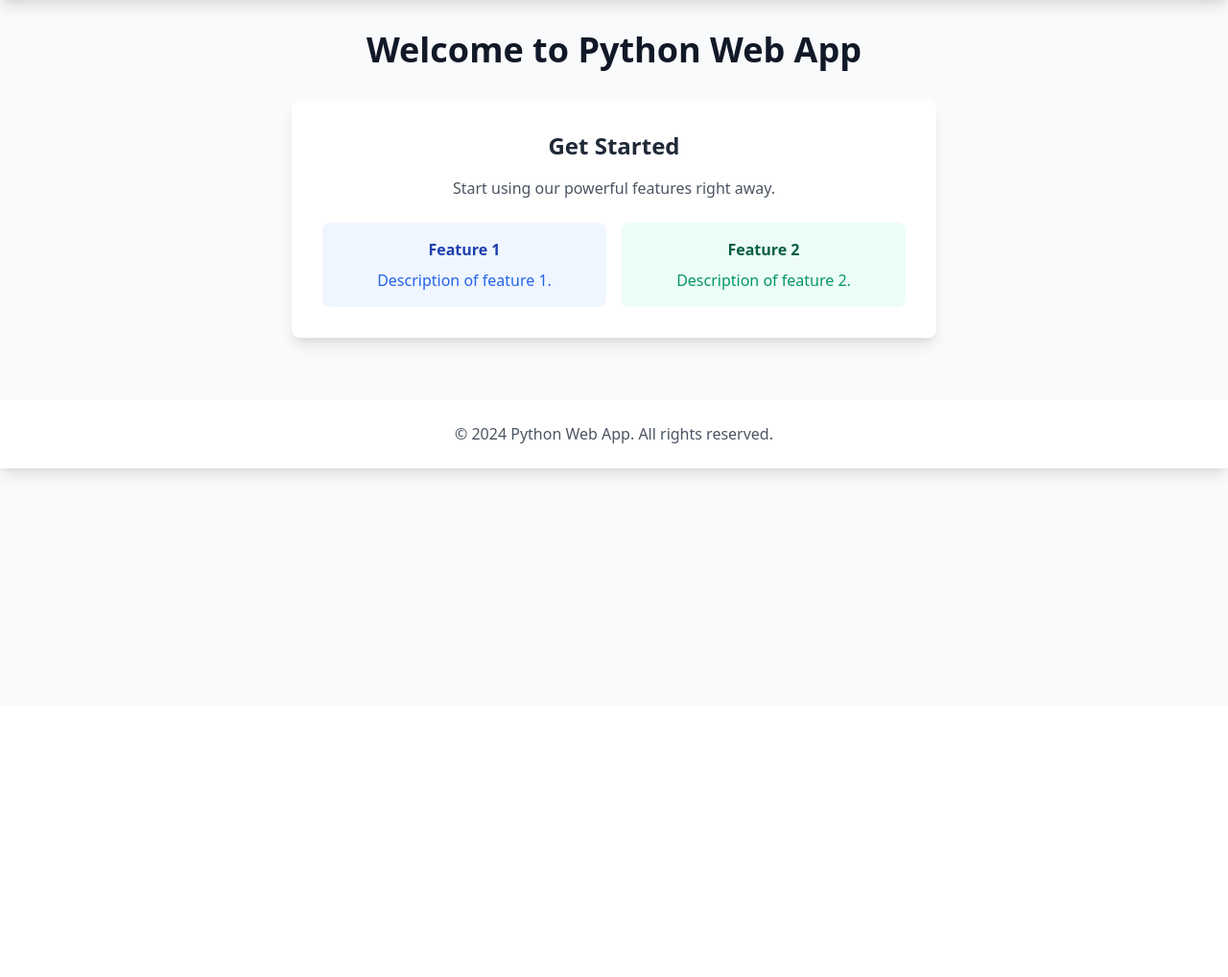
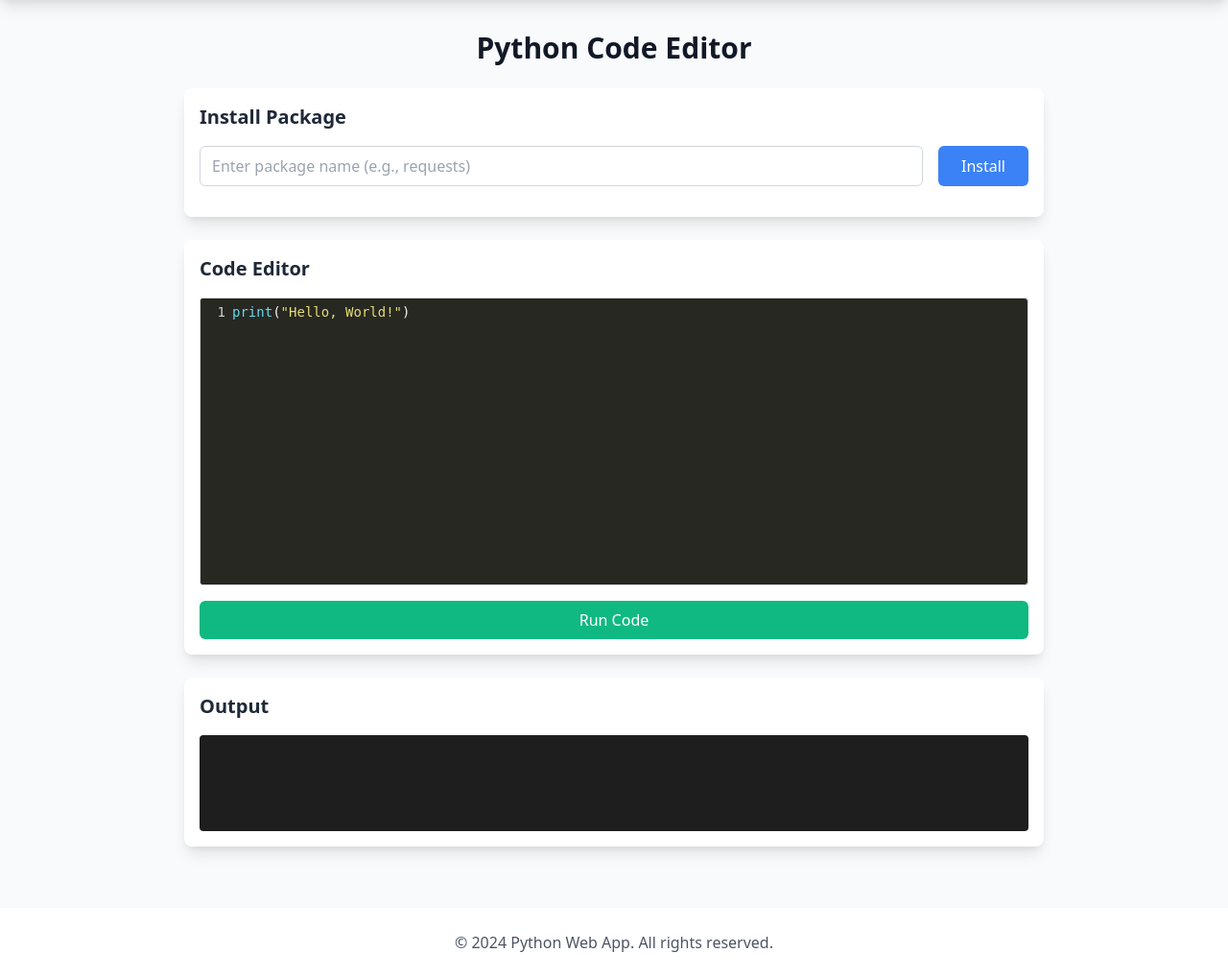
Before and after one commit to dszdfgsgrfgb/python_web, a Flask app: page / in a window 1280 px wide. Shown: the part 64-1082 px from the top of the page at 96% size. Before the commit the page ends 564 px from the top, so only its background shows below. Run offline with Flask 3, Linux system fonts and the light colour scheme; some libraries are stand-ins or nearby versions.

Commit message:
Add files via upload

```diff
--- a/app.py
+++ b/app.py
@@ -1,4 +1,8 @@
 import os
+import sys
+import subprocess
+import tempfile
+import threading
 from flask import Flask, render_template, request, jsonify
 from flask_socketio import SocketIO
 from dotenv import load_dotenv
@@ -9,12 +13,95 @@ load_dotenv()
 # Initialize Flask app
 app = Flask(__name__)
 app.config['SECRET_KEY'] = os.getenv('SECRET_KEY', 'your-secret-key-here')
-socketio = SocketIO(app)
+socketio = SocketIO(app, cors_allowed_origins="*")
+
+def stream_output(process, sid):
+    for line in iter(process.stdout.readline, b''):
+        socketio.emit('output', {'data': line.decode()}, room=sid)
+    process.stdout.close()
+
+def stream_error(process, sid):
+    for line in iter(process.stderr.readline, b''):
+        socketio.emit('error', {'data': line.decode()}, room=sid)
+    process.stderr.close()
 
 # Routes
 @app.route('/')
 def index():
     return render_template('index.html')
+
+# Socket.IO events
+@socketio.on('install_package')
+def handle_package_install(data):
+    package = data.get('package')
+    if not package:
+        socketio.emit('error', {'data': 'No package specified'})
+        return
+
+    try:
+        process = subprocess.Popen(
+            [sys.executable, '-m', 'pip', 'install', package],
+            stdout=subprocess.PIPE,
+            stderr=subprocess.PIPE,
+            bufsize=1,
+            universal_newlines=True
+        )
+
+        # Create threads to stream output and error in real-time
+        thread_out = threading.Thread(target=stream_output, args=(process, request.sid))
+        thread_err = threading.Thread(target=stream_error, args=(process, request.sid))
+
+        thread_out.start()
+        thread_err.start()
+
+        # Wait for the process to complete
+        process.wait()
+
+        thread_out.join()
+        thread_err.join()
+
+    except Exception as e:
+        socketio.emit('error', {'data': str(e)})
+
+@socketio.on('execute_code')
+def handle_code_execution(data):
+    code = data.get('code')
+    if not code:
+        socketio.emit('error', {'data': 'No code provided'})
+        return
+
+    try:
+        # Create a temporary file to store the code
+        with tempfile.NamedTemporaryFile(mode='w', suffix='.py', delete=False) as f:
+            f.write(code)
+            temp_file_name = f.name
+
+        process = subprocess.Popen(
+            [sys.executable, temp_file_name],
+            stdout=subprocess.PIPE,
+            stderr=subprocess.PIPE,
+            bufsize=1,
+            universal_newlines=True
+        )
+
+        # Create threads to stream output and error in real-time
+        thread_out = threading.Thread(target=stream_output, args=(process, request.sid))
+        thread_err = threading.Thread(target=stream_error, args=(process, request.sid))
+
+        thread_out.start()
+        thread_err.start()
+
+        # Wait for the process to complete
+        process.wait()
+
+        thread_out.join()
+        thread_err.join()
+
+        # Clean up the temporary file
+        os.unlink(temp_file_name)
+
+    except Exception as e:
+        socketio.emit('error', {'data': str(e)})
 
 # Error handlers
 @app.errorhandler(404)
--- a/templates/index.html
+++ b/templates/index.html
@@ -1,23 +1,133 @@
 {% extends "base.html" %}
 
-{% block title %}Home{% endblock %}
+{% block title %}Python Code Editor{% endblock %}
+
+{% block extra_head %}
+<link href="https://cdnjs.cloudflare.com/ajax/libs/codemirror/5.65.2/codemirror.min.css" rel="stylesheet">
+<link href="https://cdnjs.cloudflare.com/ajax/libs/codemirror/5.65.2/theme/monokai.min.css" rel="stylesheet">
+<style>
+    .CodeMirror {
+        height: 300px;
+        border: 1px solid #ddd;
+        border-radius: 4px;
+        font-size: 14px;
+    }
+    #output {
+        background: #1e1e1e;
+        color: #fff;
+        padding: 15px;
+        border-radius: 4px;
+        min-height: 100px;
+        font-family: monospace;
+        white-space: pre-wrap;
+        overflow-y: auto;
+        max-height: 300px;
+    }
+    .error {
+        color: #ff6b6b;
+    }
+</style>
+{% endblock %}
 
 {% block content %}
-<div class="text-center">
-    <h1 class="text-4xl font-bold text-gray-900 mb-8">Welcome to Python Web App</h1>
-    <div class="bg-white shadow-lg rounded-lg p-8 max-w-2xl mx-auto">
-        <h2 class="text-2xl font-semibold text-gray-800 mb-4">Get Started</h2>
-        <p class="text-gray-600 mb-6">Start using our powerful features right away.</p>
-        <div class="grid grid-cols-1 md:grid-cols-2 gap-4">
-            <div class="bg-blue-50 p-4 rounded-lg">
-                <h3 class="font-semibold text-blue-800 mb-2">Feature 1</h3>
-                <p class="text-blue-600">Description of feature 1.</p>
-            </div>
-            <div class="bg-green-50 p-4 rounded-lg">
-                <h3 class="font-semibold text-green-800 mb-2">Feature 2</h3>
-                <p class="text-green-600">Description of feature 2.</p>
-            </div>
+<div class="max-w-4xl mx-auto">
+    <h1 class="text-3xl font-bold text-gray-900 mb-6 text-center">Python Code Editor</h1>
+
+    <!-- Package Installation -->
+    <div class="bg-white shadow-lg rounded-lg p-4 mb-6">
+        <h2 class="text-xl font-semibold text-gray-800 mb-4">Install Package</h2>
+        <div class="flex flex-col sm:flex-row gap-4">
+            <input type="text" id="package" placeholder="Enter package name (e.g., requests)"
+                class="flex-1 px-3 py-2 border border-gray-300 rounded-md focus:outline-none focus:ring-2 focus:ring-blue-500">
+            <button onclick="installPackage()"
+                class="bg-blue-500 text-white px-6 py-2 rounded-md hover:bg-blue-600 focus:outline-none focus:ring-2 focus:ring-blue-500 focus:ring-offset-2">
+                Install
+            </button>
         </div>
+        <div id="package-output" class="mt-4"></div>
+    </div>
+
+    <!-- Code Editor -->
+    <div class="bg-white shadow-lg rounded-lg p-4 mb-6">
+        <h2 class="text-xl font-semibold text-gray-800 mb-4">Code Editor</h2>
+        <textarea id="code">print("Hello, World!")</textarea>
+        <button onclick="executeCode()"
+            class="mt-4 w-full bg-green-500 text-white px-6 py-2 rounded-md hover:bg-green-600 focus:outline-none focus:ring-2 focus:ring-green-500 focus:ring-offset-2">
+            Run Code
+        </button>
+    </div>
+
+    <!-- Output -->
+    <div class="bg-white shadow-lg rounded-lg p-4">
+        <h2 class="text-xl font-semibold text-gray-800 mb-4">Output</h2>
+        <div id="output"></div>
     </div>
 </div>
 {% endblock %}
+
+{% block scripts %}
+<script src="https://cdnjs.cloudflare.com/ajax/libs/codemirror/5.65.2/codemirror.min.js"></script>
+<script src="https://cdnjs.cloudflare.com/ajax/libs/codemirror/5.65.2/mode/python/python.min.js"></script>
+<script>
+    // Initialize Socket.IO
+    const socket = io();
+
+    // Initialize CodeMirror
+    const editor = CodeMirror.fromTextArea(document.getElementById("code"), {
+        mode: "python",
+        theme: "monokai",
+        lineNumbers: true,
+        indentUnit: 4,
+        indentWithTabs: false,
+        autoCloseBrackets: true,
+        matchBrackets: true
+    });
+
+    // Socket.IO event handlers
+    socket.on('output', (data) => {
+        appendToOutput(data.data);
+    });
+
+    socket.on('error', (data) => {
+        appendToOutput(data.data, true);
+    });
+
+    function appendToOutput(text, isError = false) {
+        const outputDiv = document.getElementById('output');
+        const packageOutputDiv = document.getElementById('package-output');
+
+        const span = document.createElement('span');
+        span.textContent = text;
+        if (isError) span.className = 'error';
+
+        if (text.includes('pip')) {
+            packageOutputDiv.appendChild(span);
+            packageOutputDiv.scrollTop = packageOutputDiv.scrollHeight;
+        } else {
+            outputDiv.appendChild(span);
+            outputDiv.scrollTop = outputDiv.scrollHeight;
+        }
+    }
+
+    function clearOutputs() {
+        document.getElementById('output').innerHTML = '';
+        document.getElementById('package-output').innerHTML = '';
+    }
+
+    function installPackage() {
+        const packageName = document.getElementById('package').value;
+        if (!packageName) return;
+
+        clearOutputs();
+        socket.emit('install_package', { package: packageName });
+    }
+
+    function executeCode() {
+        const code = editor.getValue();
+        if (!code) return;
+
+        clearOutputs();
+        socket.emit('execute_code', { code: code });
+    }
+</script>
+{% endblock %}
```
